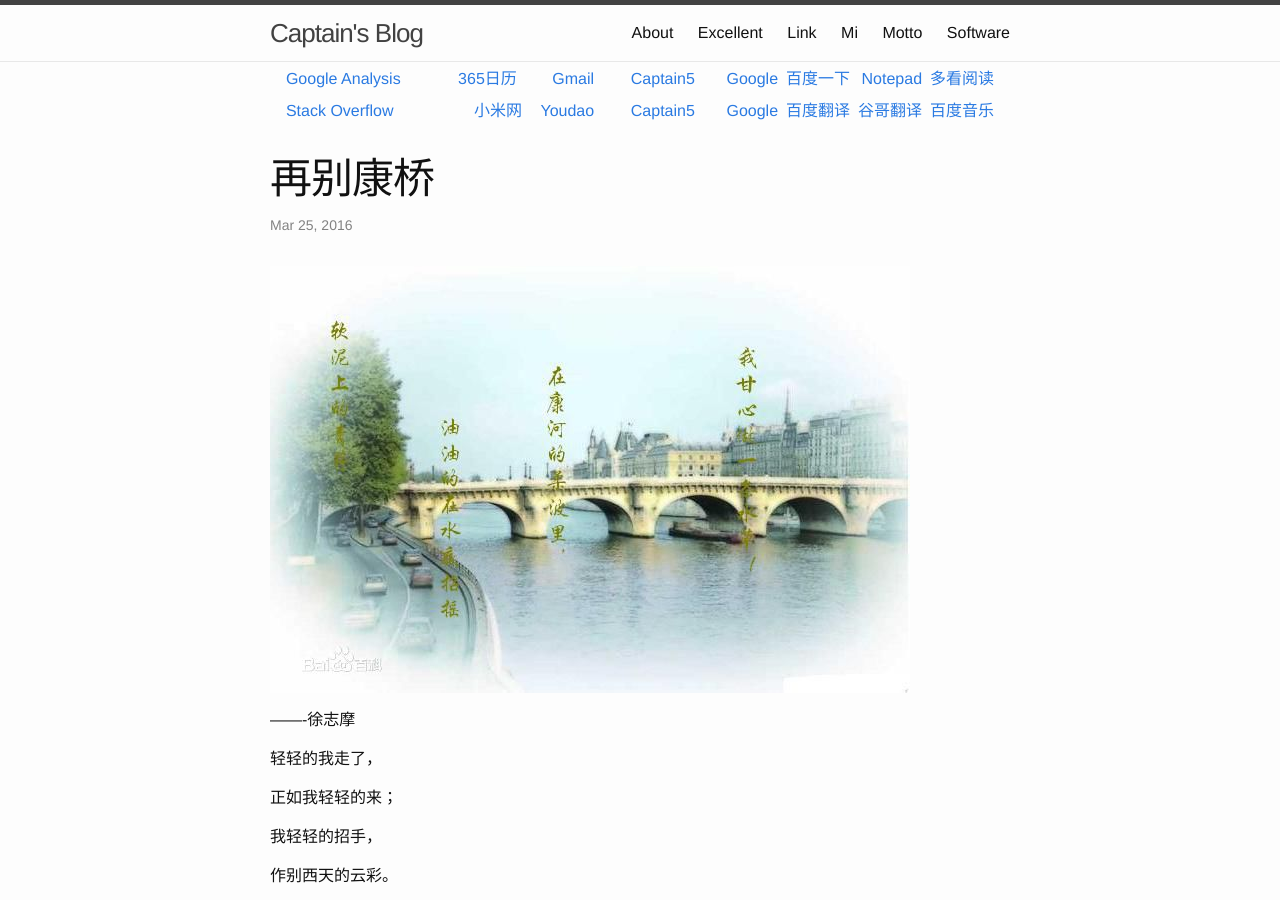
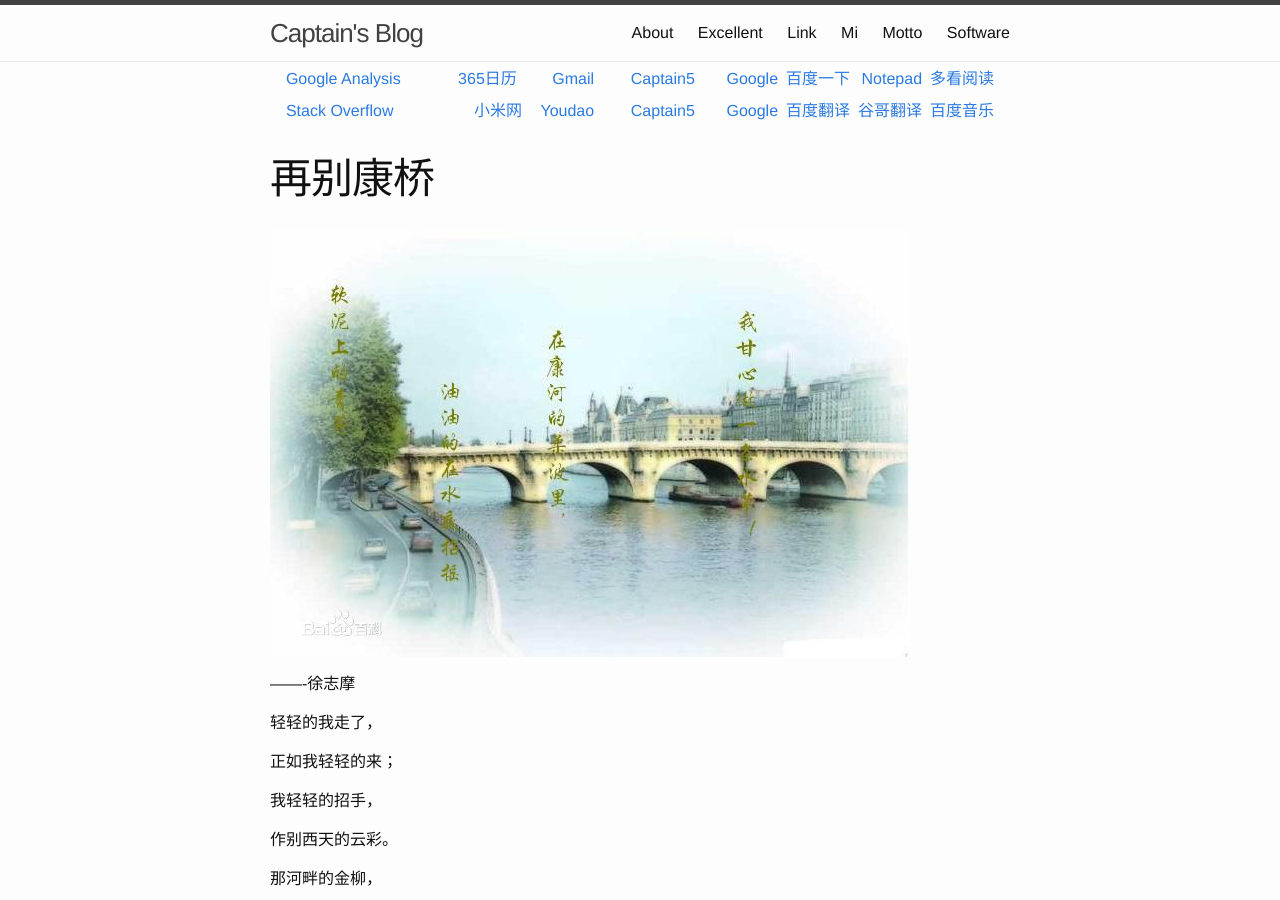
Before and after one commit to captain5/captain5.github.io, a Jekyll site: the page built from _posts/2016-03-25-sayByeCambridge.markdown, in a window 1280 px wide and 900 px high. Built offline with Jekyll 4.4.1, drawn with Linux system fonts in a browser that asks for light colours.

Commit message:
Update post.html

```diff
--- a/_layouts/post.html
+++ b/_layouts/post.html
@@ -5,7 +5,8 @@
 
   <header class="post-header">
     <h1 class="post-title" itemprop="name headline">{{ page.title }}</h1>
-    <h5 <p class="post-meta"><time datetime="{{ page.date | date_to_xmlschema }}" itemprop="datePublished">{{ page.date | date: "%b %-d, %Y" }}</time>{% if page.author %} • <span itemprop="author" itemscope itemtype="http://schema.org/Person"><span itemprop="name">{{ page.author }}</span></span>{% endif %}</p></h5>
+    <!--<h5 <p class="post-meta"><time datetime="{{ page.date | date_to_xmlschema }}" itemprop="datePublished">{{ page.date | date: "%b %-d, %Y" }}</time>{% if page.author %} • <span itemprop="author" itemscope itemtype="http://schema.org/Person"><span itemprop="name">{{ page.author }}</span></span>{% endif %}</p></h5>
+     -->
   </header>
 
   <div class="post-content" itemprop="articleBody">
```
